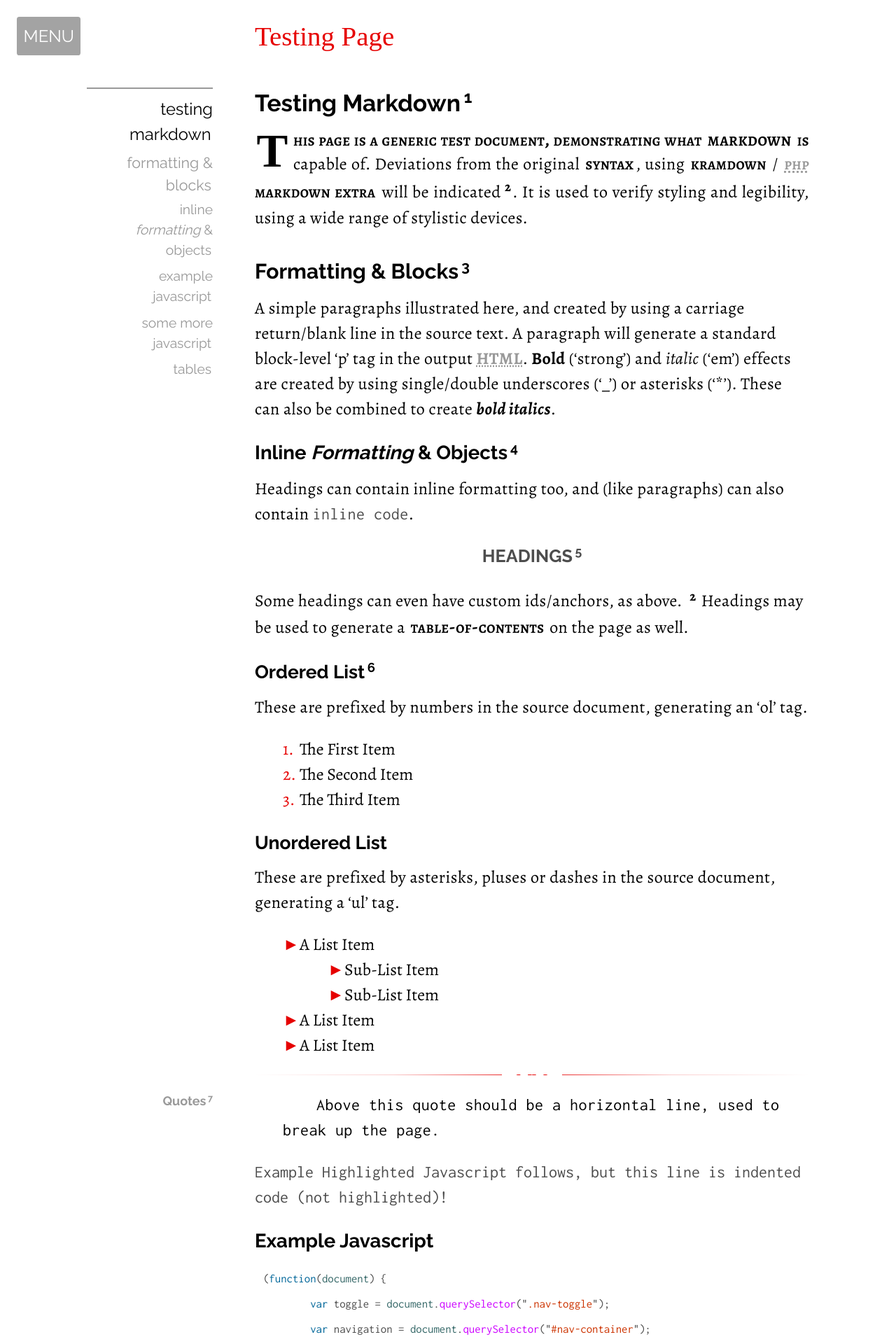
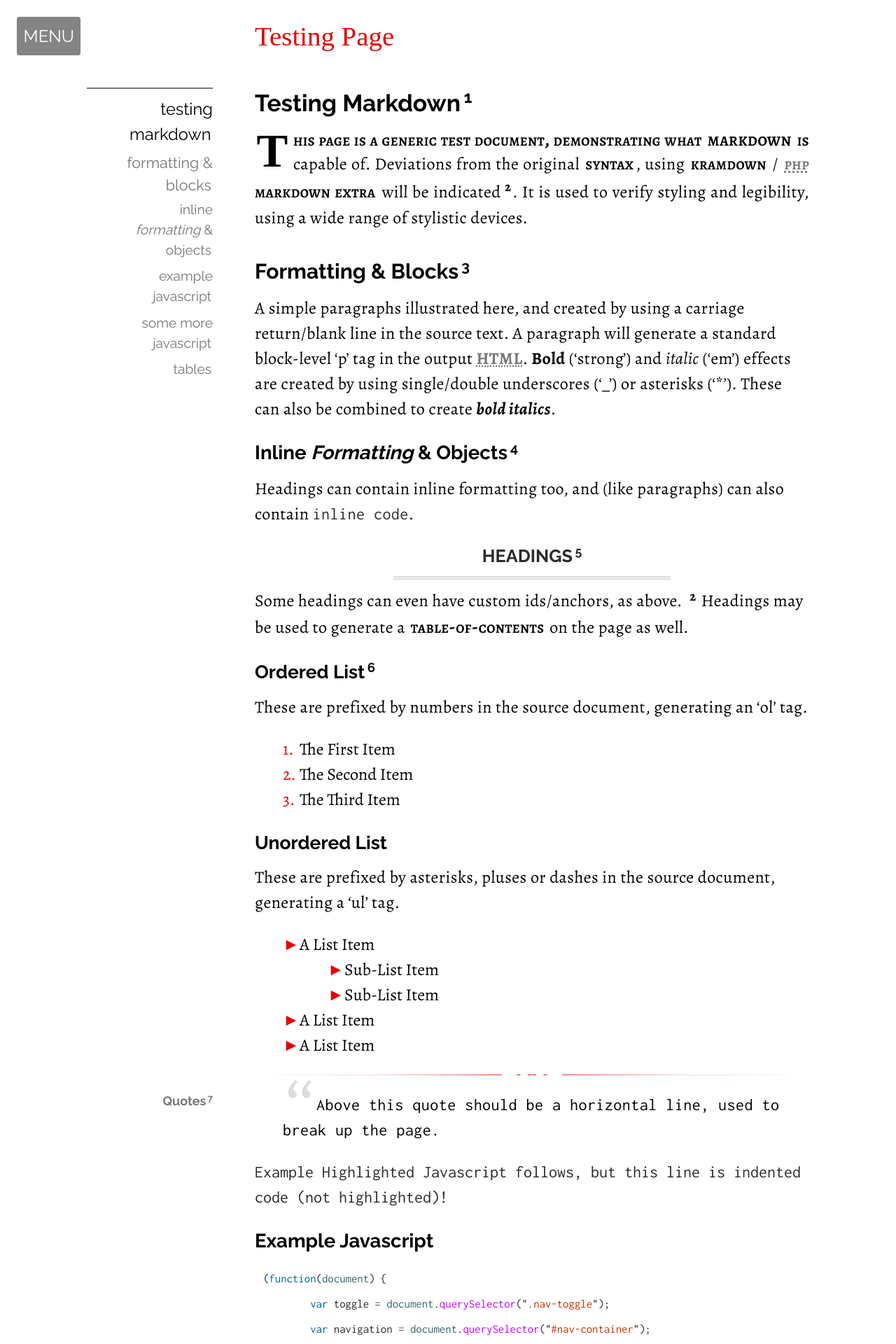
Before and after one commit to LifeStack-IO/lifestack-io.github.io, a Jekyll site: the page built from _pages/test.md, in a window 1280 px wide. Shown: the top 1920 px of the page at 70% size. Built offline with Jekyll 4.4.1, drawn with Linux system fonts in a browser that asks for light colours; some web fonts are replaced.

Commit message:
Increased Contrast for Accessibility

```diff
--- a/_sass/_variables.scss
+++ b/_sass/_variables.scss
@@ -20,7 +20,7 @@ $colour-background: 					#ffffff;
 $colour-emphasis: 						#000000;
 $colour-foreground: 					lighten($colour-emphasis, 15%);
 $colour-shadow: 							rgba($colour-emphasis, 0.5);
-$colour-general:							#999999;
+$colour-general:							#777777;
 $colour-general-light:				lighten($colour-general, 40%);
 $colour-general-dark:					darken($colour-general, 30%);
 $colour-highlight:						#e60000;
```
